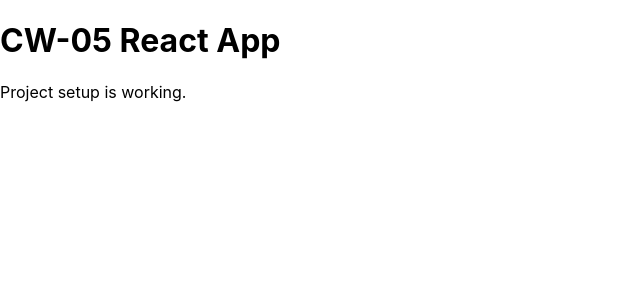
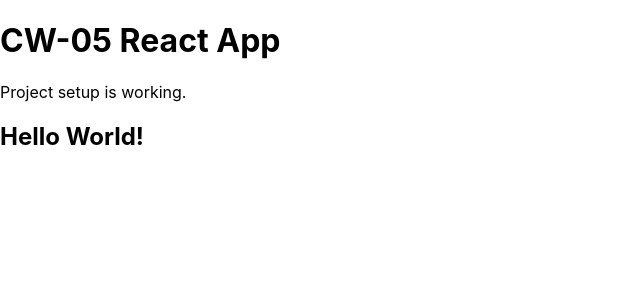
Before and after one commit to kvo110/cw05-react, a React (Create React App) app: page / in a window 1280 px wide. Shown: the top 300 px of the page, without its empty margins (0-640 px from the left). Built offline with nearby package versions, Linux system fonts and the light colour scheme.

Commit message:
added HelloWorld class component and rendered it in the app

```diff
--- a/src/App.js
+++ b/src/App.js
@@ -1,13 +1,17 @@
 // main app file for CW 05
-// keeping this simple first so the project runs before adding the real parts
+// right now I am just wiring in the first component before adding the rest
 
 import React from "react";
+import HelloWorld from "./components/HelloWorld";
 
 function App() {
   return (
     <div>
       <h1>CW-05 React App</h1>
       <p>Project setup is working.</p>
+
+      {/* first graded component */}
+      <HelloWorld />
     </div>
   );
 }
--- /dev/null
+++ b/src/components/HelloWorld.jsx
@@ -0,0 +1,16 @@
+// first component for the assignment
+// keeping this one really simple so the first task is easy to verify
+
+import React, { Component } from "react";
+
+class HelloWorld extends Component {
+  render() {
+    return (
+      <div>
+        <h2>Hello World!</h2>
+      </div>
+    );
+  }
+}
+
+export default HelloWorld;
```
